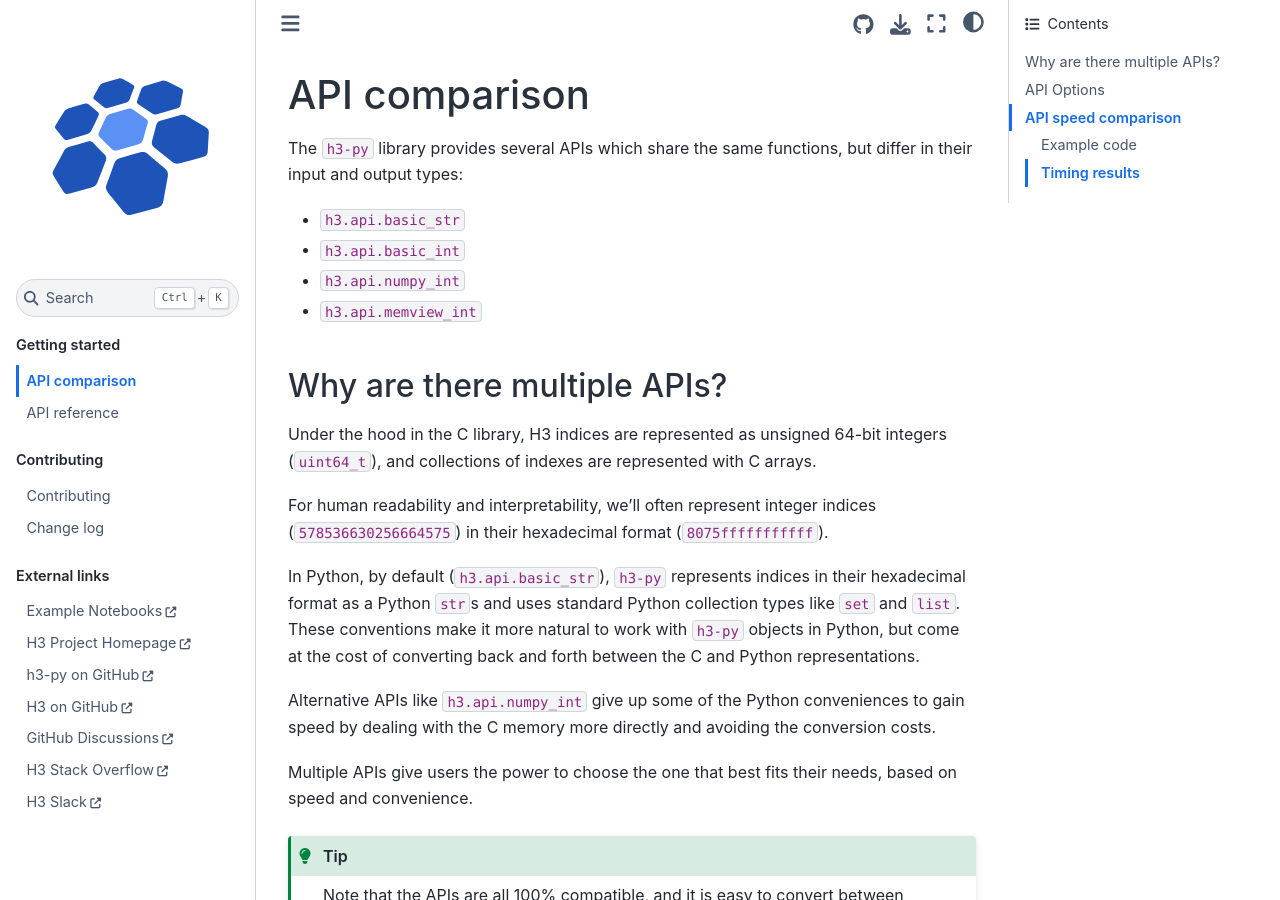
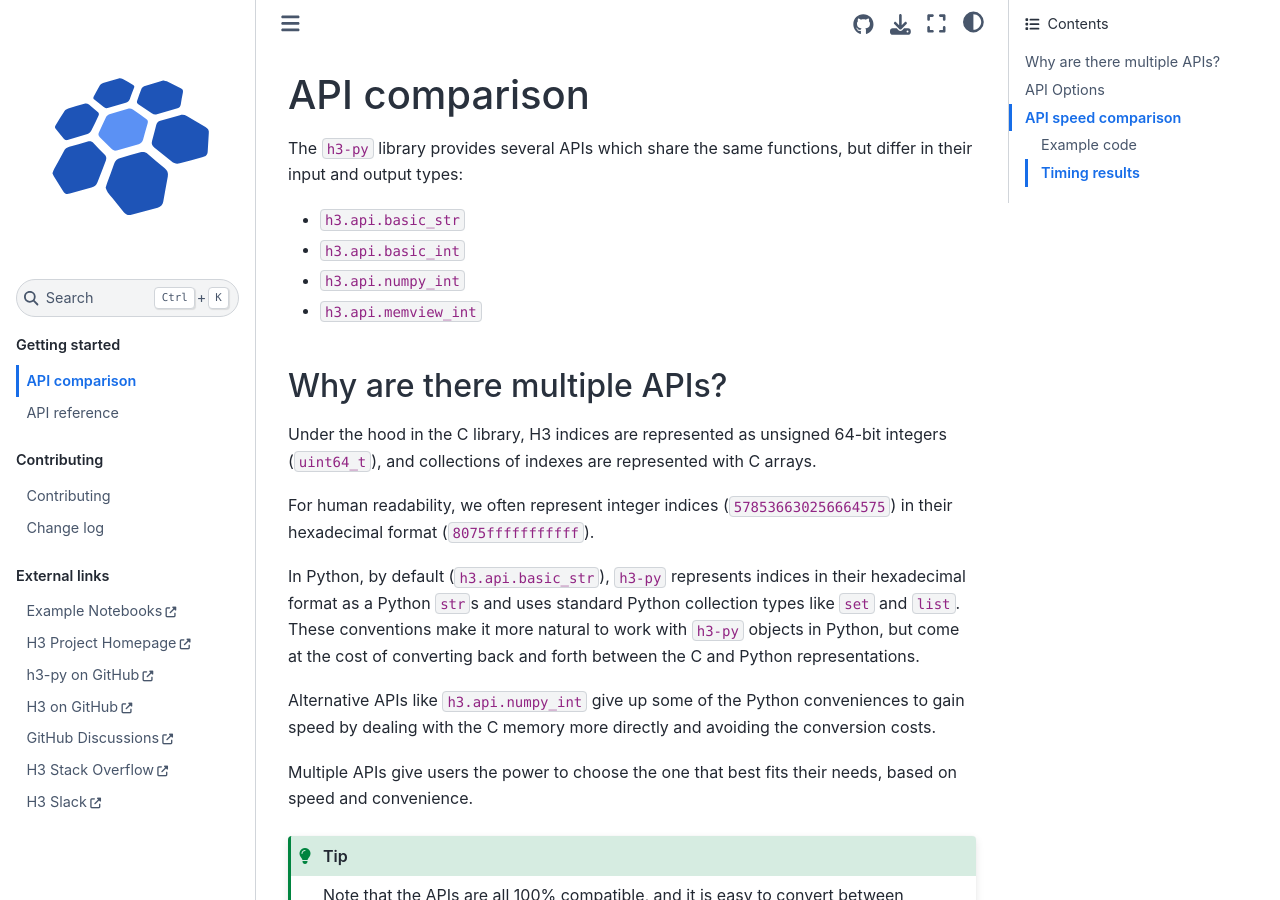
Before and after one commit to uber/h3-py, a Jupyter Book: the page built from docs/api_comparison.md, in a window 1280 px wide and 900 px high. Built offline with Jupyter Book 1.0.4 settings and Sphinx 7.4.7 and the Sphinx Book theme 1.1.4, drawn with Linux system fonts in a browser that asks for light colours.

Commit message:
represent

```diff
--- a/docs/api_comparison.md
+++ b/docs/api_comparison.md
@@ -17,7 +17,7 @@ Under the hood in the C library, H3 indices are represented as
 unsigned 64-bit integers (`uint64_t`), and collections of indexes
 are represented with C arrays.
 
-For human readability and interpretability, we'll often represent integer
+For human readability, we often represent integer
 indices (`578536630256664575`) in their
 hexadecimal format (`8075fffffffffff`).
 
```
